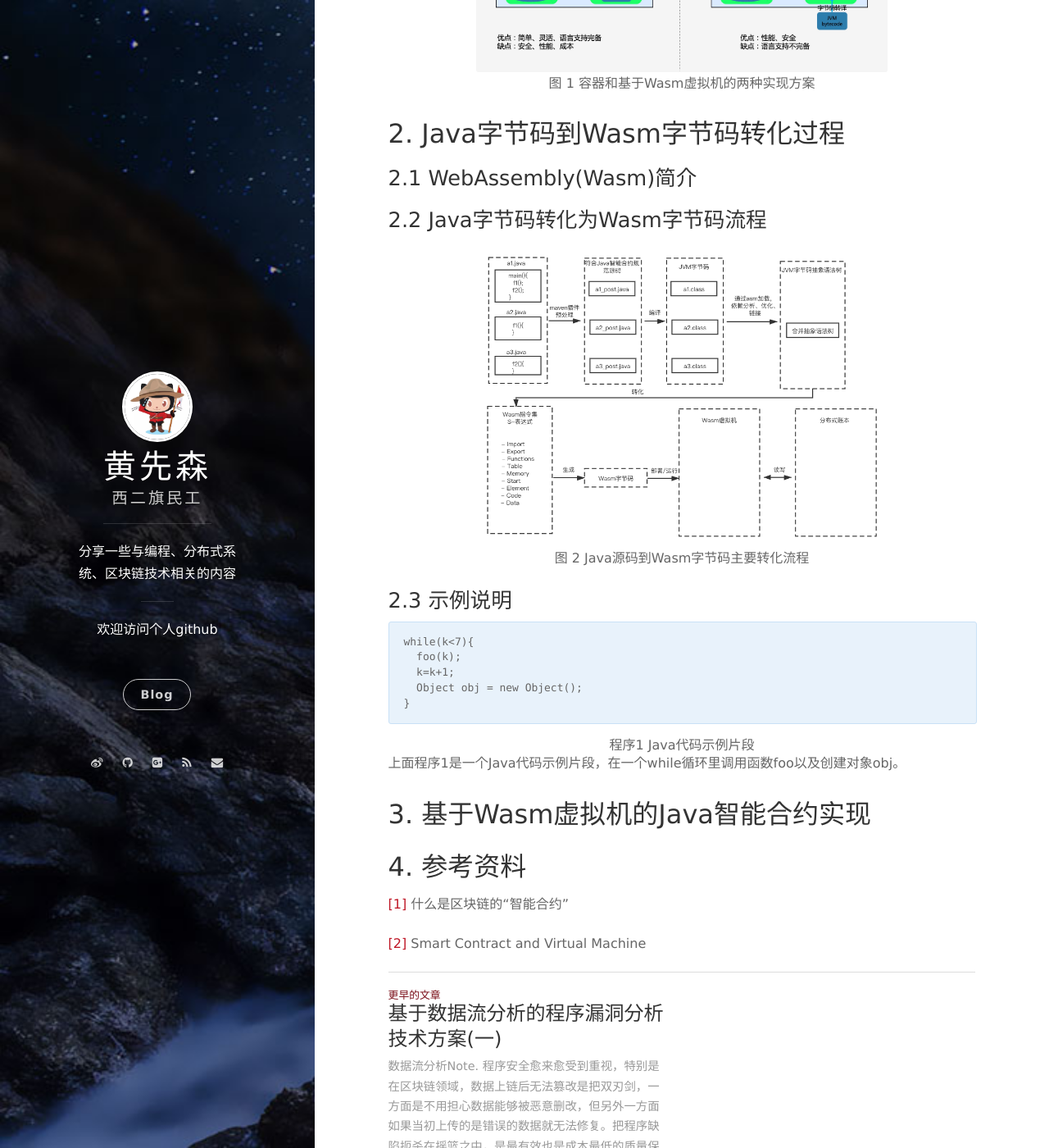
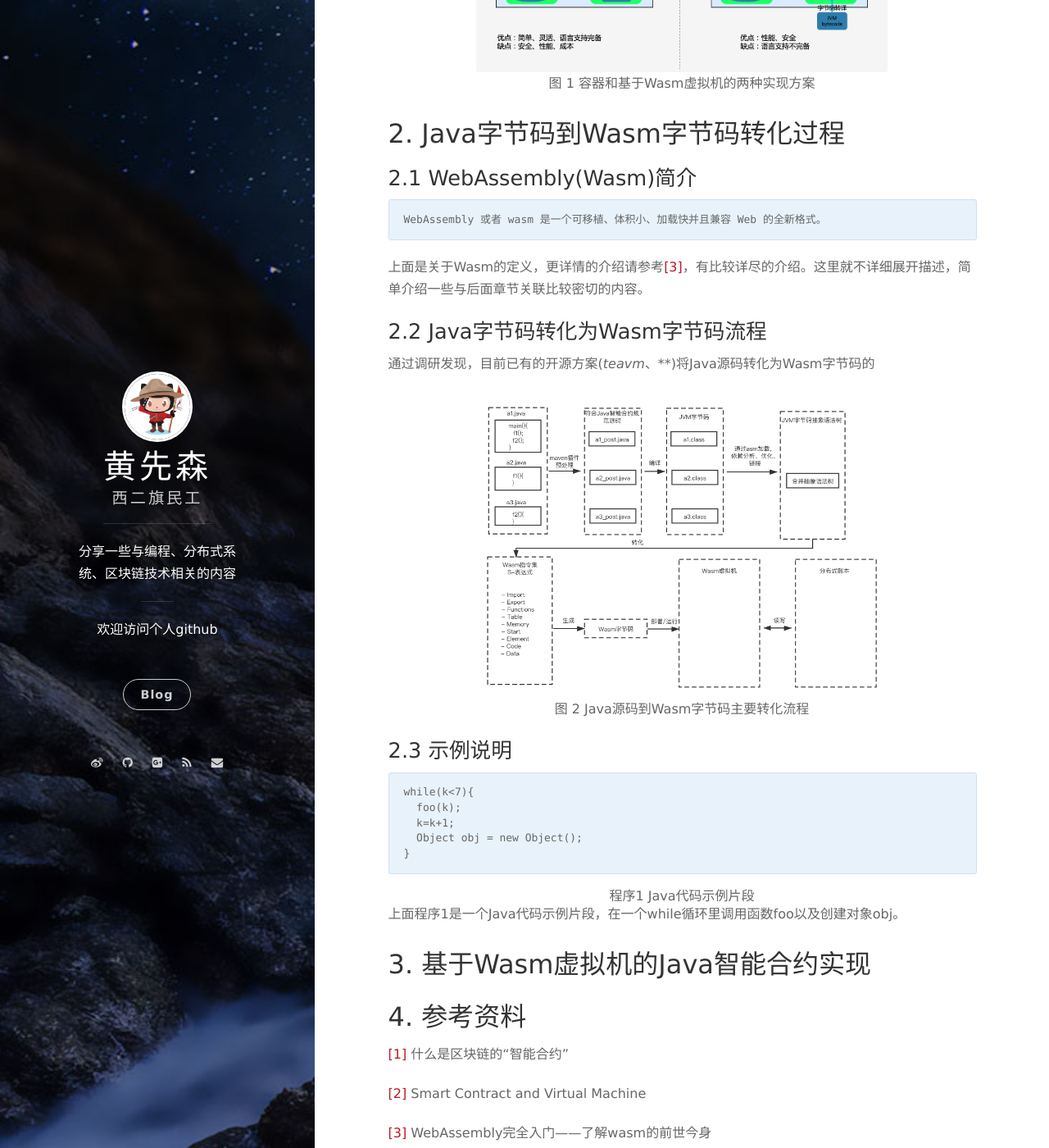
Before and after one commit to berryjam/berryjam.github.io, a Jekyll site: the page built from _posts/2020-07-06-Java智能合约实现探索.md, in a window 1280 px wide and 1400 px high, scrolled down 1588 px. Shown: the whole window at 82% size. Built offline with Jekyll 4.4.1, drawn with Linux system fonts in a browser that asks for light colours; nearby versions of some CDN libraries; comment, search, counter and statistics services are not loaded.

Commit message:
Update 2020-07-06-Java智能合约实现探索.md

````diff
--- a/_posts/2020-07-06-Java智能合约实现探索.md
+++ b/_posts/2020-07-06-Java智能合约实现探索.md
@@ -49,9 +49,18 @@ native方式：就是在区块链节点上分别运行原生的可执行文件
 
 ### 2.1 WebAssembly(Wasm)简介
 
+```
+WebAssembly 或者 wasm 是一个可移植、体积小、加载快并且兼容 Web 的全新格式。
+```
+
+上面是关于Wasm的定义，更详情的介绍请参考[[3]](https://juejin.im/post/5be293daf265da616c65157e)，有比较详尽的介绍。这里就不详细展开描述，简单介绍一些与后面章节关联比较密切的内容。
+
+
 
 
 ### 2.2 Java字节码转化为Wasm字节码流程
+
+通过调研发现，目前已有的开源方案(*teavm*、**)将Java源码转化为Wasm字节码的
 
 <div align="center">
 <img src="https://github.com/berryjam/berryjam.github.io/blob/master/image/2020-07-06/java_bytecode_to_wasm_bytecode.png?raw=true" height="70%" width="70%">
@@ -60,6 +69,7 @@ native方式：就是在区块链节点上分别运行原生的可执行文件
 <p align="center">
   <b>图 2 Java源码到Wasm字节码主要转化流程</b><br>
 </p>
+
 
 ### 2.3 示例说明
 
@@ -82,8 +92,12 @@ while(k<7){
 
 ## 3. 基于Wasm虚拟机的Java智能合约实现
 
+
+
 ## 4. 参考资料
 
 [[1]](http://www.woshipm.com/blockchain/1442574.html) 什么是区块链的“智能合约”
 
 [[2]](https://medium.com/@hashgard/smart-contract-and-virtual-machine-2406edfd3dbe#:~:text=The%20most%20common%20way%20to,machine%20in%20traditional%20IT%20technology.) Smart Contract and Virtual Machine
+
+[[3]](https://juejin.im/post/5be293daf265da616c65157e) WebAssembly完全入门——了解wasm的前世今身
````
